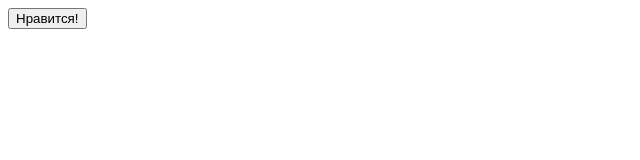
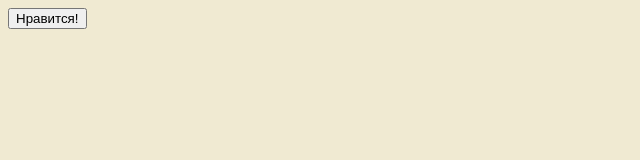
Before and after one commit to FunnyDrew/inLineReact, a website with bundled scripts: page index.html in a window 1280 px wide. Shown: the whole page, without its empty margins (0-640 px from the left). Built offline with nearby package versions, Linux system fonts and the light colour scheme.

Commit message:
add style.css

```diff
--- a/index.html
+++ b/index.html
@@ -4,6 +4,7 @@
     <meta charset="UTF-8">
     <meta http-equiv="X-UA-Compatible" content="IE=edge">
     <meta name="viewport" content="width=device-width, initial-scale=1.0">
+    <link rel="stylesheet" href="style.css">
     <title>React Inline</title>
 </head>
 <body>
--- /dev/null
+++ b/style.css
@@ -0,0 +1,3 @@
+body {
+    background: rgb(240, 234, 210);
+}
```
